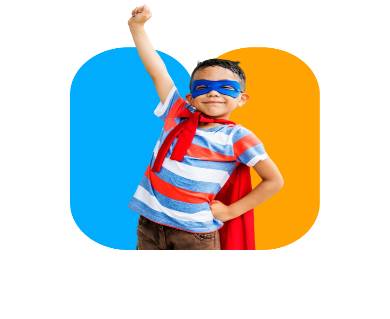
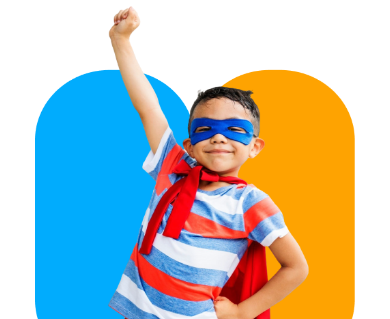
Before and after one commit to sajib42/B11-A2-Kids-School, a plain HTML site: page index.html in a window 390 px wide. Shown: the part 102-421 px from the top of the page. Drawn offline with Linux system fonts and the light colour scheme.

Commit message:
style  fix

```diff
--- a/style.css
+++ b/style.css
@@ -435,8 +435,8 @@ color: skyblue;
         gap: 0px;
     }
     .image-1{
-        height: 250px;
-        width:250px;
+        height: 370px;
+        width:320px;
         display: block;
         margin: 0 auto;
         justify-content: center;
@@ -448,6 +448,7 @@ color: skyblue;
     }
     .pera-1{
         text-align: center;
+
 
     }
     .btn-1{
```
